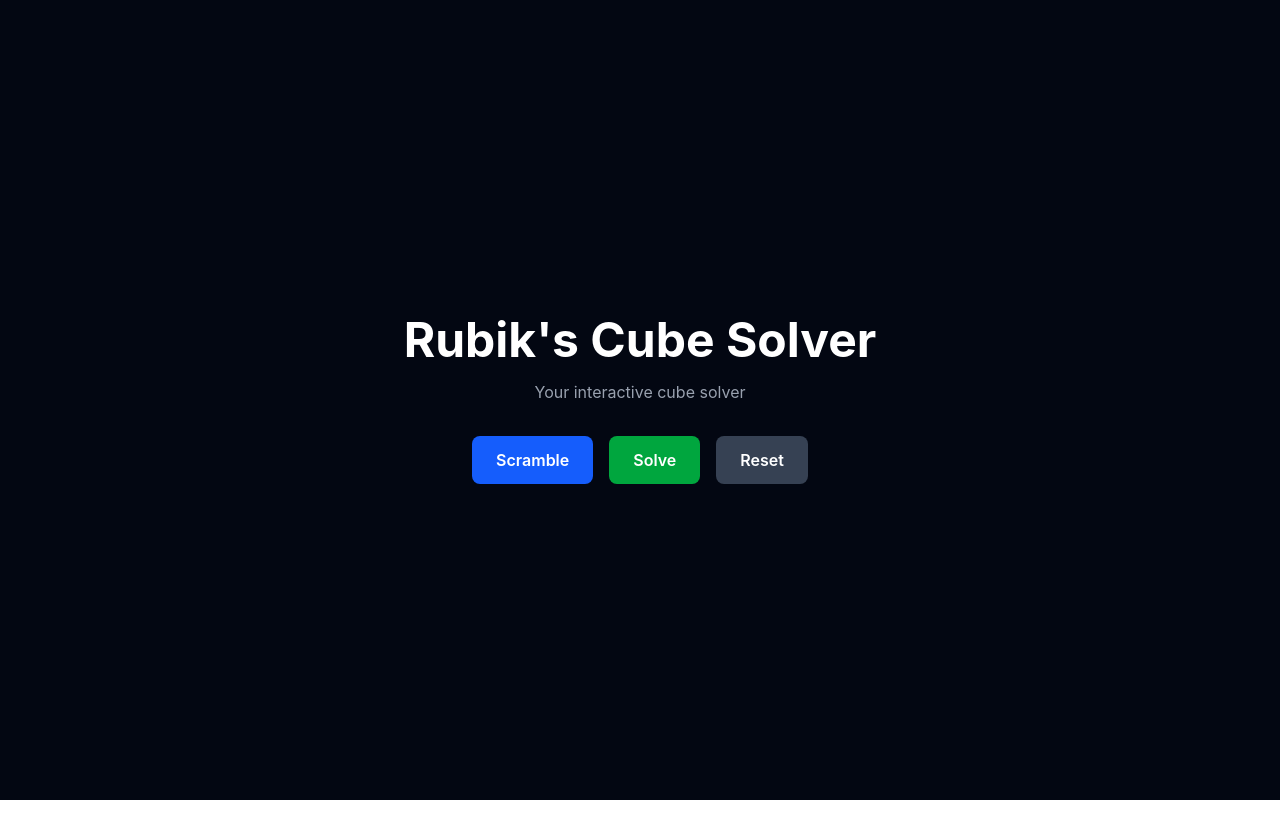
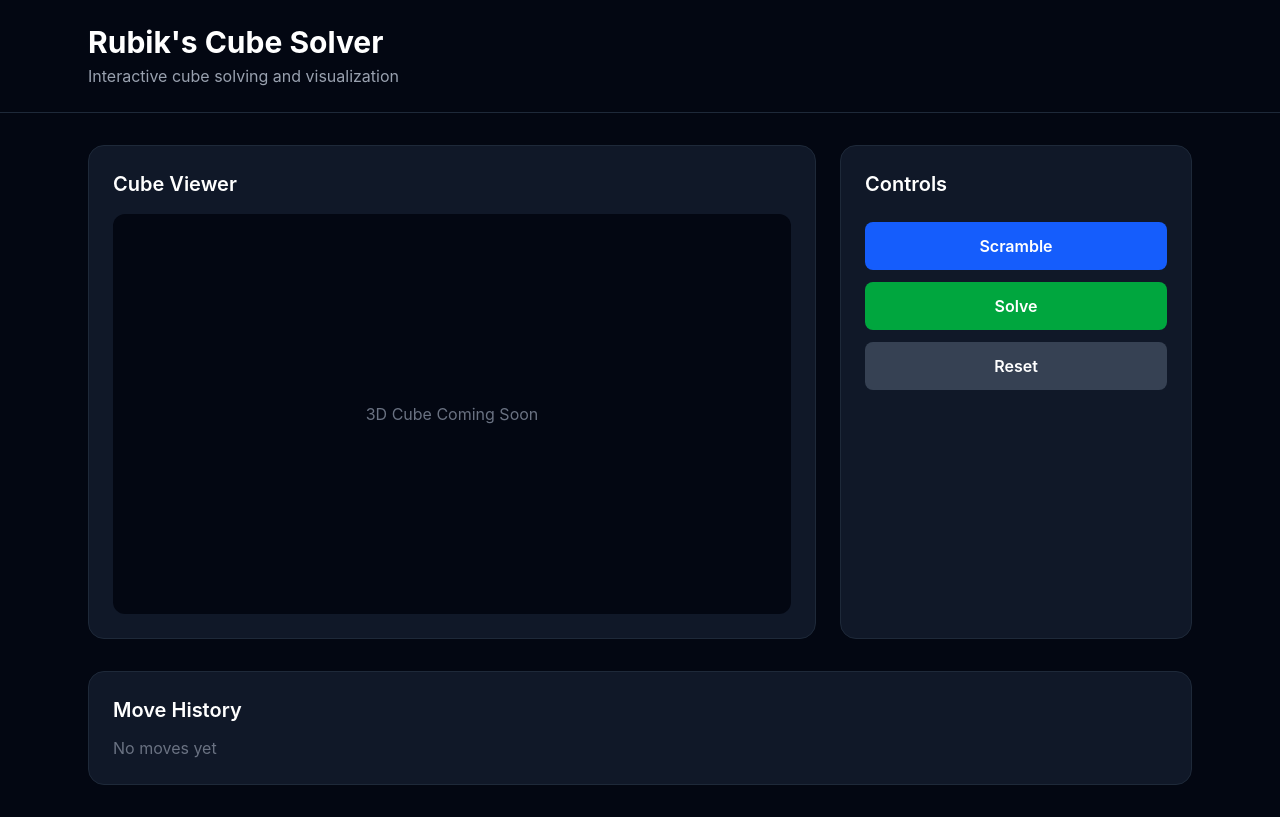
Before and after one commit to pushpajsingh1/rubiks-cube-solver, a React (Vite) app: page / in a window 1280 px wide. Built offline with nearby package versions, Linux system fonts and the light colour scheme.

Commit message:
feat: create application layout

```diff
--- a/src/App.tsx
+++ b/src/App.tsx
@@ -1,30 +1,70 @@
 function App() {
   return (
-    <div className="min-h-screen bg-gray-950 text-white flex items-center justify-center">
-      <div className="text-center">
-        <h1 className="text-5xl font-bold">
+    <main className="min-h-screen bg-gray-950 text-white">
+      {/* Header */}
+      <header className="border-b border-gray-800">
+        <div className="mx-auto max-w-6xl px-6 py-6">
+          <h1 className="text-3xl font-bold">
             Rubik's Cube Solver
           </h1>
 
-        <p className="mt-4 text-gray-400">
-          Your interactive cube solver
+          <p className="mt-1 text-gray-400">
+            Interactive cube solving and visualization
           </p>
+        </div>
+      </header>
 
-        <div className="mt-8 flex gap-4 justify-center">
-          <button className="rounded-lg bg-blue-600 px-6 py-3 font-semibold hover:bg-blue-700">
+      {/* Main content */}
+      <section className="mx-auto grid max-w-6xl gap-6 px-6 py-8 md:grid-cols-3">
+
+        {/* Cube viewer */}
+        <div className="rounded-2xl border border-gray-800 bg-gray-900 p-6 md:col-span-2">
+          <h2 className="mb-4 text-xl font-semibold">
+            Cube Viewer
+          </h2>
+
+          <div className="flex min-h-[400px] items-center justify-center rounded-xl bg-gray-950">
+            <p className="text-gray-500">
+              3D Cube Coming Soon
+            </p>
+          </div>
+        </div>
+
+        {/* Controls */}
+        <div className="rounded-2xl border border-gray-800 bg-gray-900 p-6">
+          <h2 className="mb-6 text-xl font-semibold">
+            Controls
+          </h2>
+
+          <div className="space-y-3">
+            <button className="w-full rounded-lg bg-blue-600 px-4 py-3 font-semibold transition hover:bg-blue-700">
               Scramble
             </button>
 
-          <button className="rounded-lg bg-green-600 px-6 py-3 font-semibold hover:bg-green-700">
+            <button className="w-full rounded-lg bg-green-600 px-4 py-3 font-semibold transition hover:bg-green-700">
               Solve
             </button>
 
-          <button className="rounded-lg bg-gray-700 px-6 py-3 font-semibold hover:bg-gray-600">
+            <button className="w-full rounded-lg bg-gray-700 px-4 py-3 font-semibold transition hover:bg-gray-600">
               Reset
             </button>
           </div>
         </div>
+      </section>
+
+      {/* Move history */}
+      <section className="mx-auto max-w-6xl px-6 pb-8">
+        <div className="rounded-2xl border border-gray-800 bg-gray-900 p-6">
+          <h2 className="mb-3 text-xl font-semibold">
+            Move History
+          </h2>
+
+          <p className="text-gray-500">
+            No moves yet
+          </p>
         </div>
+      </section>
+    </main>
   )
 }
 
```
Lines whose indentation alone changed are shown as unchanged.
